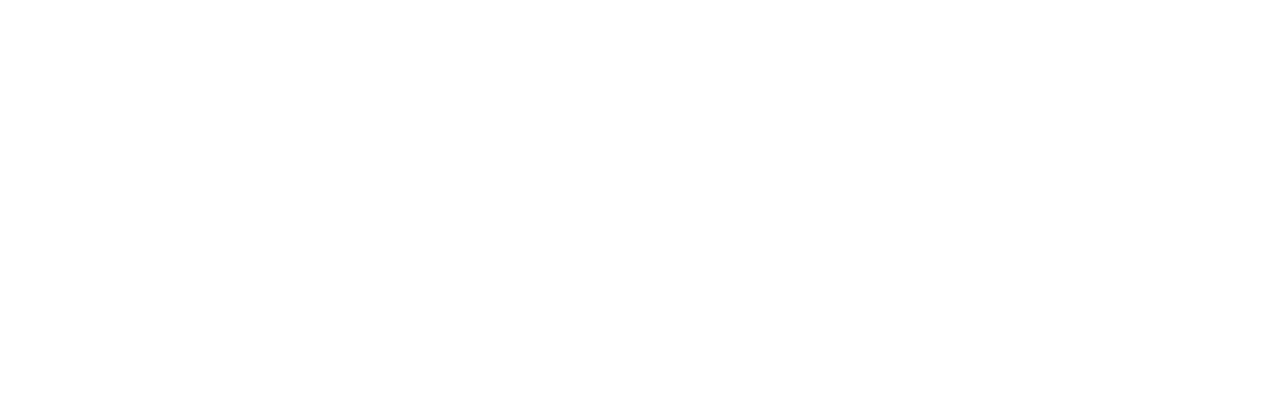
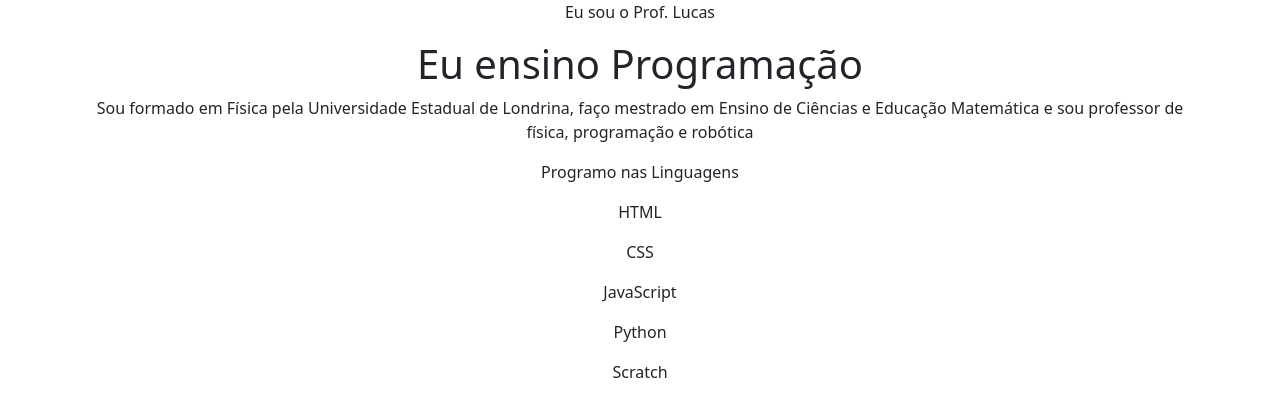
Before and after one commit to Chave1r0/Portiflio-com-o-2B-2025, a plain HTML site: page index.html in a window 1280 px wide. Drawn offline with nearby package versions, Linux system fonts and the light colour scheme.

Commit message:
Add files via upload

```diff
--- a/index.html
+++ b/index.html
@@ -1,11 +1,26 @@
 <!DOCTYPE html>
-<html lang="en">
+<html lang="pt-br">
 <head>
     <meta charset="UTF-8">
-    <meta name="viewport" content="width=s, initial-scale=1.0">
-    <title>Document</title>
+    <meta name="viewport" content="width=device-width, initial-scale=1.0">
+    <title>Portifólio</title>
+    <link href="https://cdn.jsdelivr.net/npm/bootstrap@5.3.4/dist/css/bootstrap.min.css" rel="stylesheet" integrity="sha384-DQvkBjpPgn7RC31MCQoOeC9TI2kdqa4+BSgNMNj8v77fdC77Kj5zpWFTJaaAoMbC" crossorigin="anonymous">
 </head>
 <body>
-
+    <header class="container text-center">
+        <p>Eu sou o Prof. Lucas</p>
+        <h1>Eu ensino Programação</h1>
+        <p>Sou formado em Física pela Universidade Estadual de Londrina, faço mestrado em Ensino de Ciências e Educação
+            Matemática e sou professor de física, programação e robótica</p>
+        <p>Programo nas Linguagens</p>
+        <div>
+            <p>HTML</p>
+            <p>CSS</p>
+            <p>JavaScript</p>
+            <p>Python</p>
+            <p>Scratch</p>
+        </div>
+    </header>
+    <script src="https://cdn.jsdelivr.net/npm/bootstrap@5.3.4/dist/js/bootstrap.bundle.min.js" integrity="sha384-YUe2LzesAfftltw+PEaao2tjU/QATaW/rOitAq67e0CT0Zi2VVRL0oC4+gAaeBKu" crossorigin="anonymous"></script>
 </body>
 </html>
```
